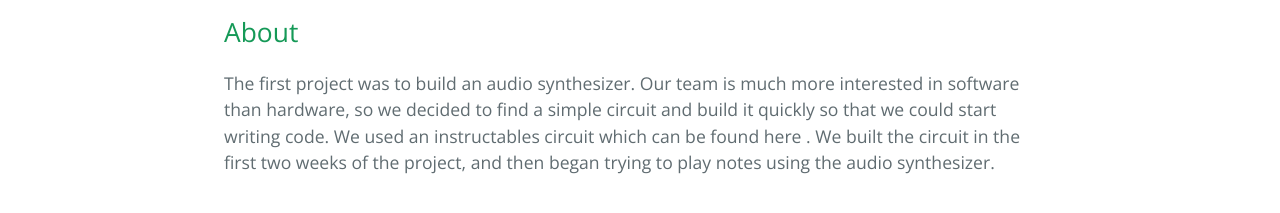
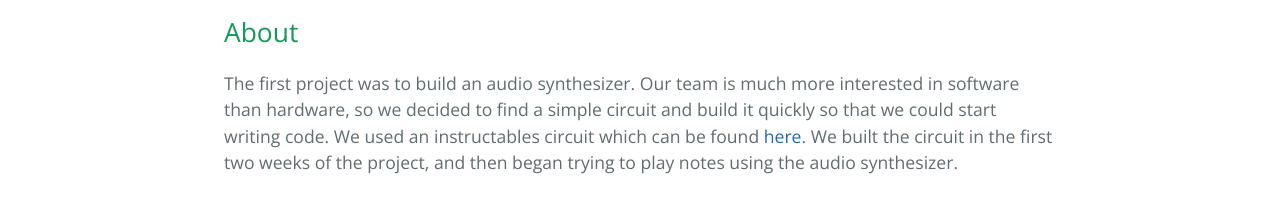
Before and after one commit to marenar/Sassy_SofSys, a plain HTML site: page index.html in a window 1280 px wide. Shown: the part 480-693 px from the top of the page. Drawn offline with nearby package versions, Linux system fonts and the light colour scheme.

Commit message:
fixed the a tag in the about section

```diff
--- a/index.html
+++ b/index.html
@@ -21,7 +21,7 @@
     <section class="main-content">
       <h2>About</h2>
 
-        <p>The first project was to build an audio synthesizer. Our team is much more interested in software than hardware, so we decided to find a simple circuit and build it quickly so that we could start writing code. We used an instructables circuit which can be found here <a href="http://www.instructables.com/id/Arduino-Audio-Output/?ALLSTEPS"></a>. We built the circuit in the first two weeks of the project, and then began trying to play notes using the audio synthesizer. </p>
+        <p>The first project was to build an audio synthesizer. Our team is much more interested in software than hardware, so we decided to find a simple circuit and build it quickly so that we could start writing code. We used an instructables circuit which can be found <a href="http://www.instructables.com/id/Arduino-Audio-Output/?ALLSTEPS">here</a>. We built the circuit in the first two weeks of the project, and then began trying to play notes using the audio synthesizer. </p>
 
       <h2>Different Paths We Took</h2>
 
```
